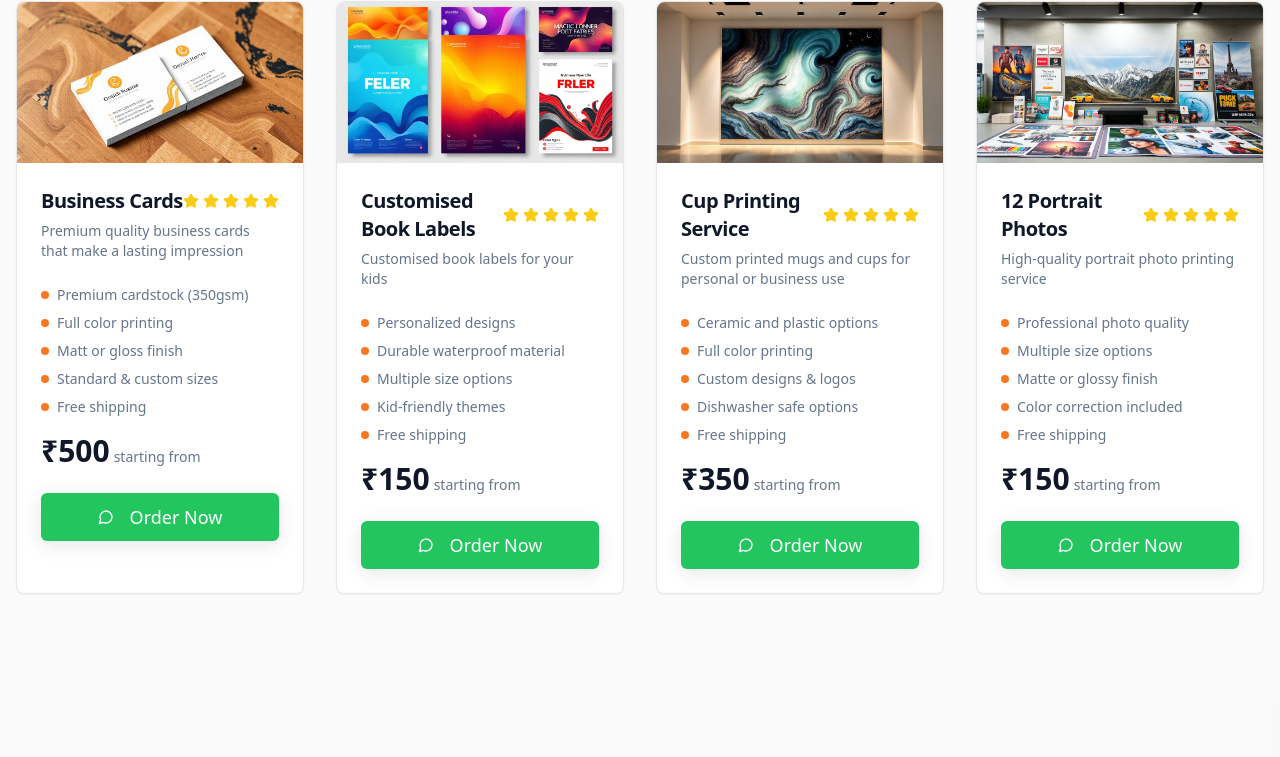
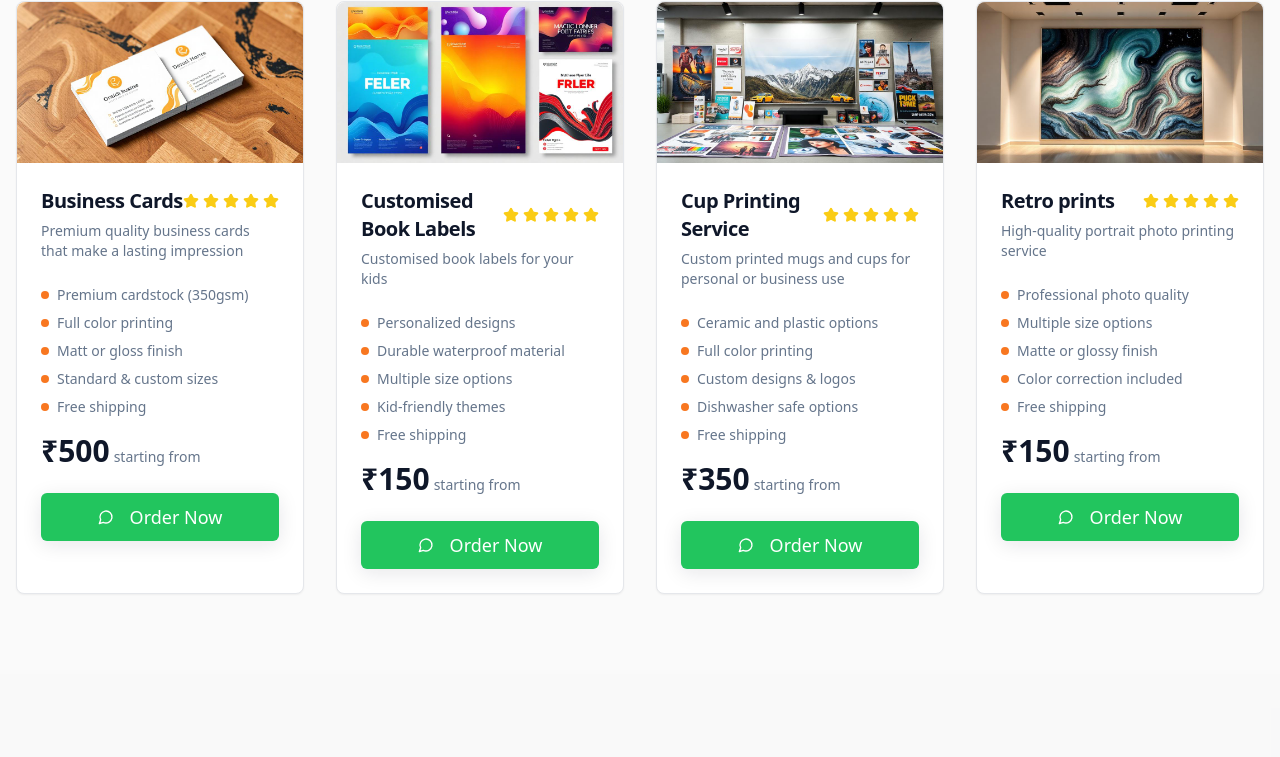
Before and after one commit to hemadrichalla/print-shop, a React (Vite) app: page / in a window 1280 px wide. Shown: the part 1071-1828 px from the top of the page. Built offline with nearby package versions, Linux system fonts and the light colour scheme.

Commit message:
Update product images and names
Replace product images and names in the product catalog.

```diff
--- a/src/components/ProductCatalog.tsx
+++ b/src/components/ProductCatalog.tsx
@@ -38,7 +38,7 @@ const ProductCatalog = () => {
       title: "Cup Printing Service",
       description: "Custom printed mugs and cups for personal or business use",
       price: "₹350",
-      image: postersImage,
+      image: customPrintsImage,
       features: [
         "Ceramic and plastic options",
         "Full color printing",
@@ -49,10 +49,10 @@ const ProductCatalog = () => {
       whatsappMessage: "Hello! I'd like to know more about your cup printing services. What types of cups and designs do you offer?"
     },
     {
-      title: "12 Portrait Photos",
+      title: "Retro prints",
       description: "High-quality portrait photo printing service",
       price: "₹150",
-      image: customPrintsImage,
+      image: postersImage,
       features: [
         "Professional photo quality",
         "Multiple size options",
@@ -60,7 +60,7 @@ const ProductCatalog = () => {
         "Color correction included",
         "Free shipping"
       ],
-      whatsappMessage: "Hi! I need 12 portrait photos printed. Can you help me with sizes and finish options?"
+      whatsappMessage: "Hi! I need retro prints. Can you help me with sizes and finish options?"
     }
   ];
 
```
